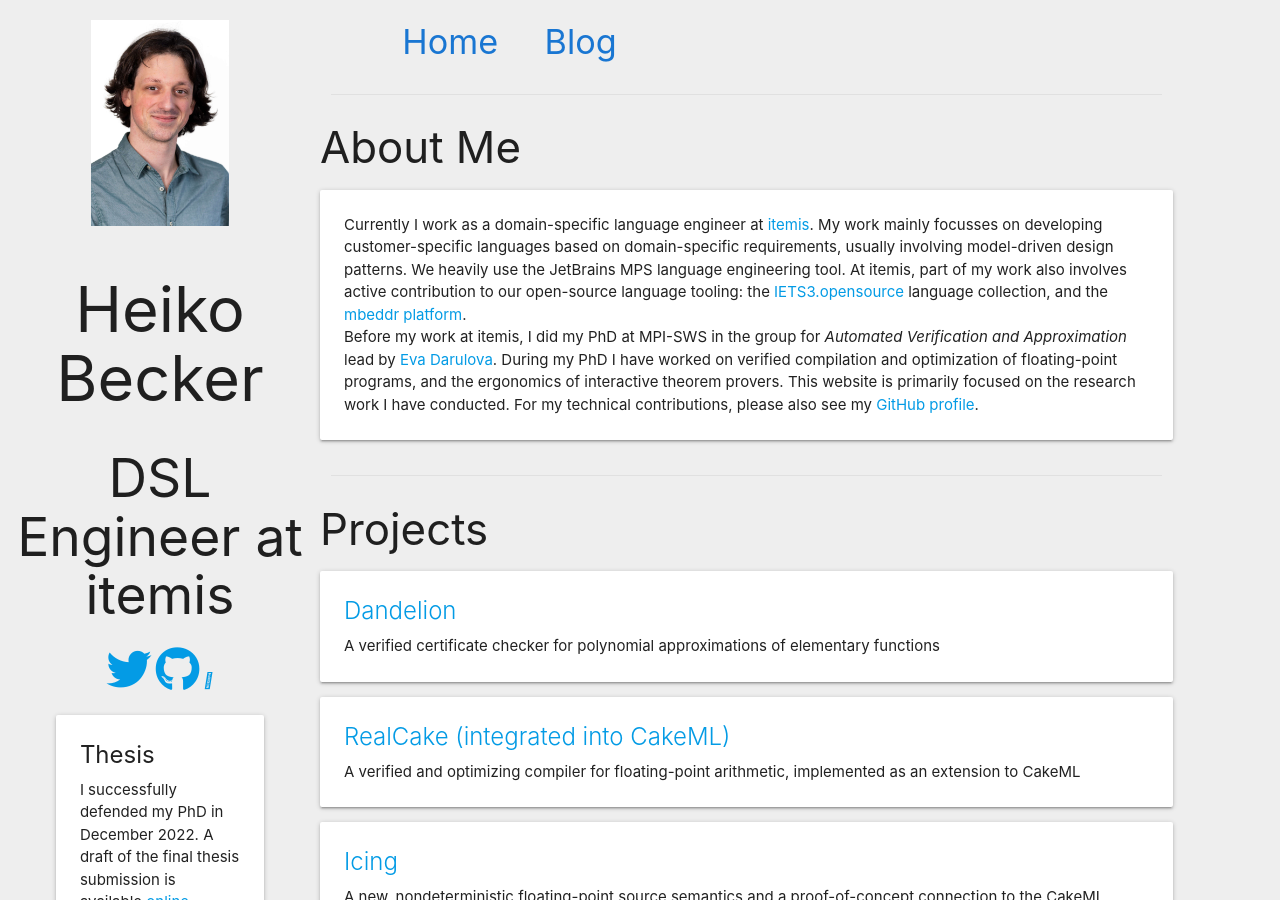
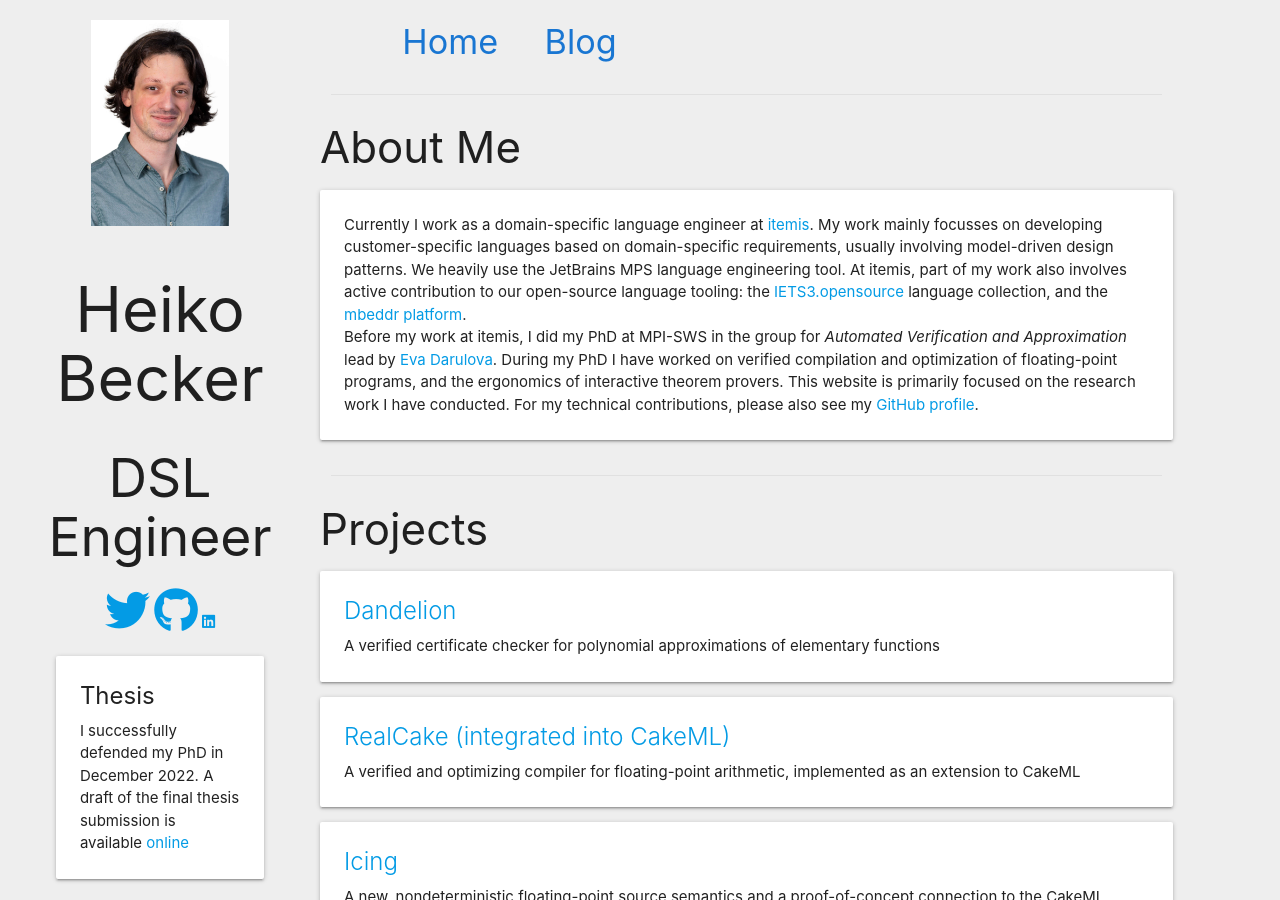
Before and after one commit to HeikoBecker/HeikoBecker.github.io, a Jekyll site: the page built from index.md, in a window 1280 px wide and 900 px high. Built offline with Jekyll 4.4.1, drawn with Linux system fonts in a browser that asks for light colours; nearby versions of some CDN libraries.

Commit message:
Update FontAwesome, text

```diff
--- a/_includes/head.html
+++ b/_includes/head.html
@@ -1,6 +1,6 @@
 <head>
     <!-- Font Awesome Icons -->
-    <link href="https://use.fontawesome.com/releases/v5.0.4/css/all.css" rel="stylesheet">
+    <link href="https://use.fontawesome.com/releases/v6.5.2/css/all.css" rel="stylesheet">
     <!--Import Google Icon Font-->
     <link href="https://fonts.googleapis.com/icon?family=Material+Icons" rel="stylesheet">
     <!-- Compiled and minified CSS -->
--- a/_includes/sidebar.html
+++ b/_includes/sidebar.html
@@ -9,8 +9,9 @@
     </div>
   </div>
   <h1 class="center-align">{{site.name}}</h1>
-  <h2 class="center-align"> DSL Engineer at itemis</h2>
+  <h2 class="center-align"> DSL Engineer</h2>
   <p class="center-align">
+  <!-- icon source: https://fontawesome.com/search -->
   <!-- <a href="mailto:hbecker _at_ mpi-sws.org">
     <i class="fas fa-at fa-3x"></i>
   </a>-->
```
